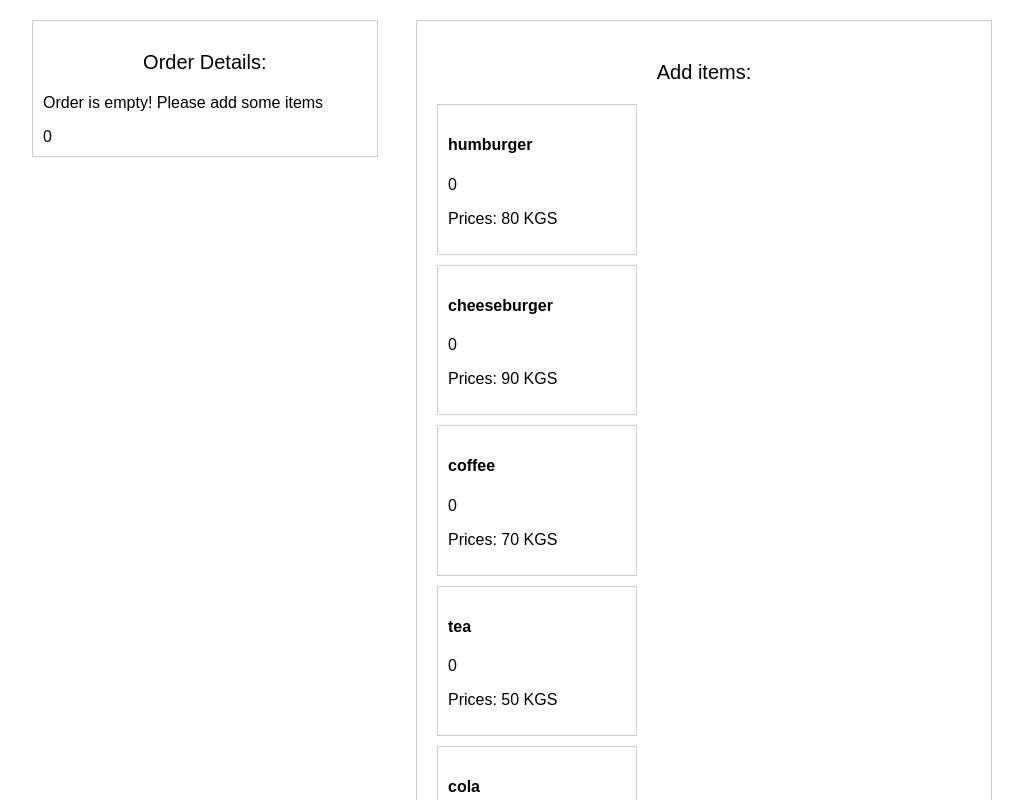
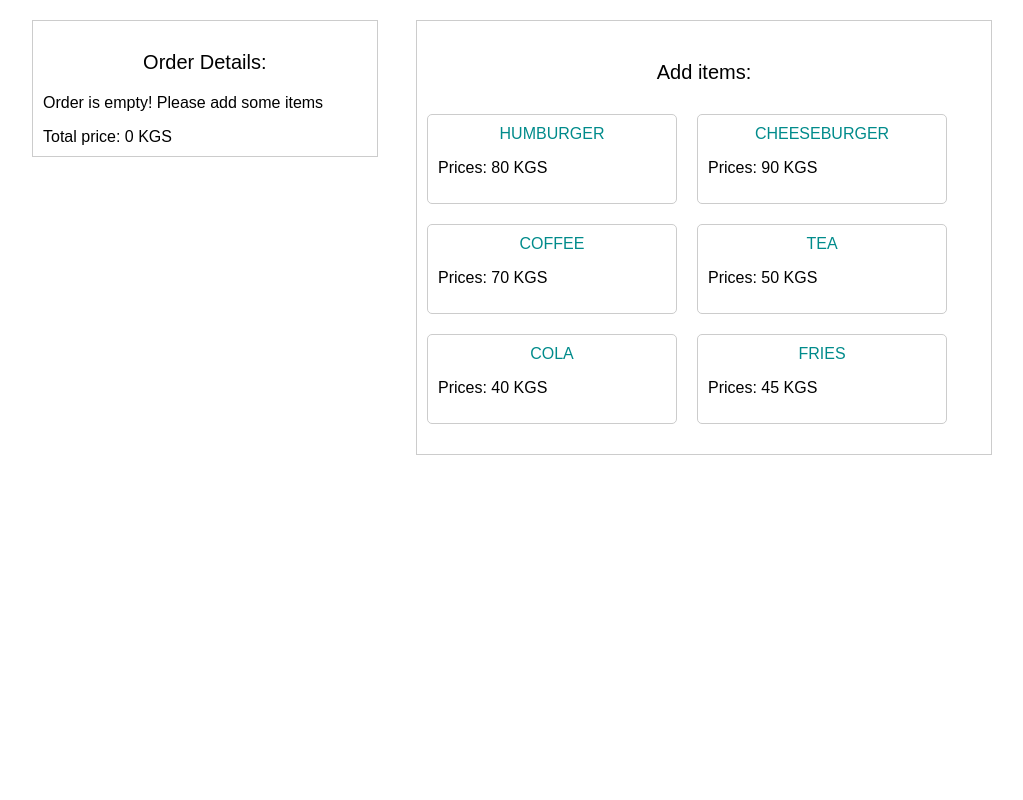
Before and after one commit to gudovaolya/cw-7, a React (Create React App) app: page / in a window 1280 px wide. Shown: the top 800 px of the page, without its empty margins (128-1151 px from the left). Built offline with nearby package versions, Linux system fonts and the light colour scheme.

Commit message:
добавлена кнопка удалить

```diff
--- a/src/components/Assortment/Assortment.css
+++ b/src/components/Assortment/Assortment.css
@@ -2,17 +2,29 @@
     width: 60%;
     float: right;
     border: 1px solid #ccc;
-    padding: 20px;
+    padding: 20px 0;
 }
 .assortment-title {
     font-size: 20px;
     font-weight: normal;
     text-align: center;
 }
+.assortment{
+    display: flex;
+    flex-wrap: wrap;
+}
 .assortment-item{
-    width: 200px;
+    width: 250px;
     padding: 10px;
     border: 1px solid #ccc;
-    margin: 10px 0;
+    margin: 10px;
     cursor: pointer;
+    border-radius: 5px;
 }
+.assortment-item h4{
+    margin: 0 0 10px;
+    text-align: center;
+    font-weight: normal;
+    text-transform: uppercase;
+    color: #008B8B;
+}
--- a/src/components/Assortment/Assortment.js
+++ b/src/components/Assortment/Assortment.js
@@ -15,7 +15,6 @@ const Assortment = (props) => {
                     key={item.id}
                     onClick={() => props.click(item.id)}>
                    <h4>{item.title}</h4>
-                   <span>{item.amount}</span>
                    <p>Prices: {item.price} KGS</p>
                </div>
            );
--- a/src/components/Order/Order.css
+++ b/src/components/Order/Order.css
@@ -9,3 +9,18 @@
     font-weight: normal;
     text-align: center;
 }
+.order-item{
+    padding: 5px 0 12px;
+    margin: 0 0 10px;
+    border-bottom: 1px dotted #ccc;
+    position: relative;
+}
+.order-delete{
+    margin-left: 20px;
+    padding: 2px 5px 3px;
+    color: #8B0000;
+    cursor: pointer;
+    position: absolute;
+    right: 0;
+    top: 2px;
+}
--- a/src/components/Order/Order.js
+++ b/src/components/Order/Order.js
@@ -24,7 +24,8 @@ const Order = (props) => {
         orderPrice += item.amount*item.price;
         let orderItem = (
             <div className="order-item" key={item.id}>
-                {item.title} x {item.amount}, unit price: {item.price} KGS
+                <b>{item.title.toUpperCase()}</b> x {item.amount}, unit price: {item.price} KGS
+                <button className="order-delete" onClick={() => props.remove(item.id)}>x</button>
             </div>
         );
         orderComponent.push(orderItem);
@@ -36,7 +37,9 @@ const Order = (props) => {
            <h3 className="order-title">Order Details:</h3>
            <div className="order-info">
                {orderComponent}
-               {orderPrice}
+               <div className="total-price">
+                   Total price: {orderPrice} KGS
+               </div>
            </div>
        </div>
     )
--- a/src/containers/FastFoodBuilder.js
+++ b/src/containers/FastFoodBuilder.js
@@ -29,6 +29,18 @@ class FastFoodBuilder extends Component {
         this.setState({assortment});
     };
 
+    removeItemInOrder = (id) => {
+        const index = this.state.assortment.findIndex(item => item.id === id);
+        const itemAssortment = {...this.state.assortment[index]};
+        const assortment = [...this.state.assortment];
+        let isOrder = this.state.isOrder;
+
+
+
+        itemAssortment.amount--;
+        assortment[index] = itemAssortment;
+        this.setState({assortment});
+    };
 
     render () {
         return (
@@ -40,6 +52,7 @@ class FastFoodBuilder extends Component {
                 <Order
                     isOrder={this.state.isOrder}
                     assortment = {this.state.assortment}
+                    remove={this.removeItemInOrder}
                 />
             </div>
 
```
